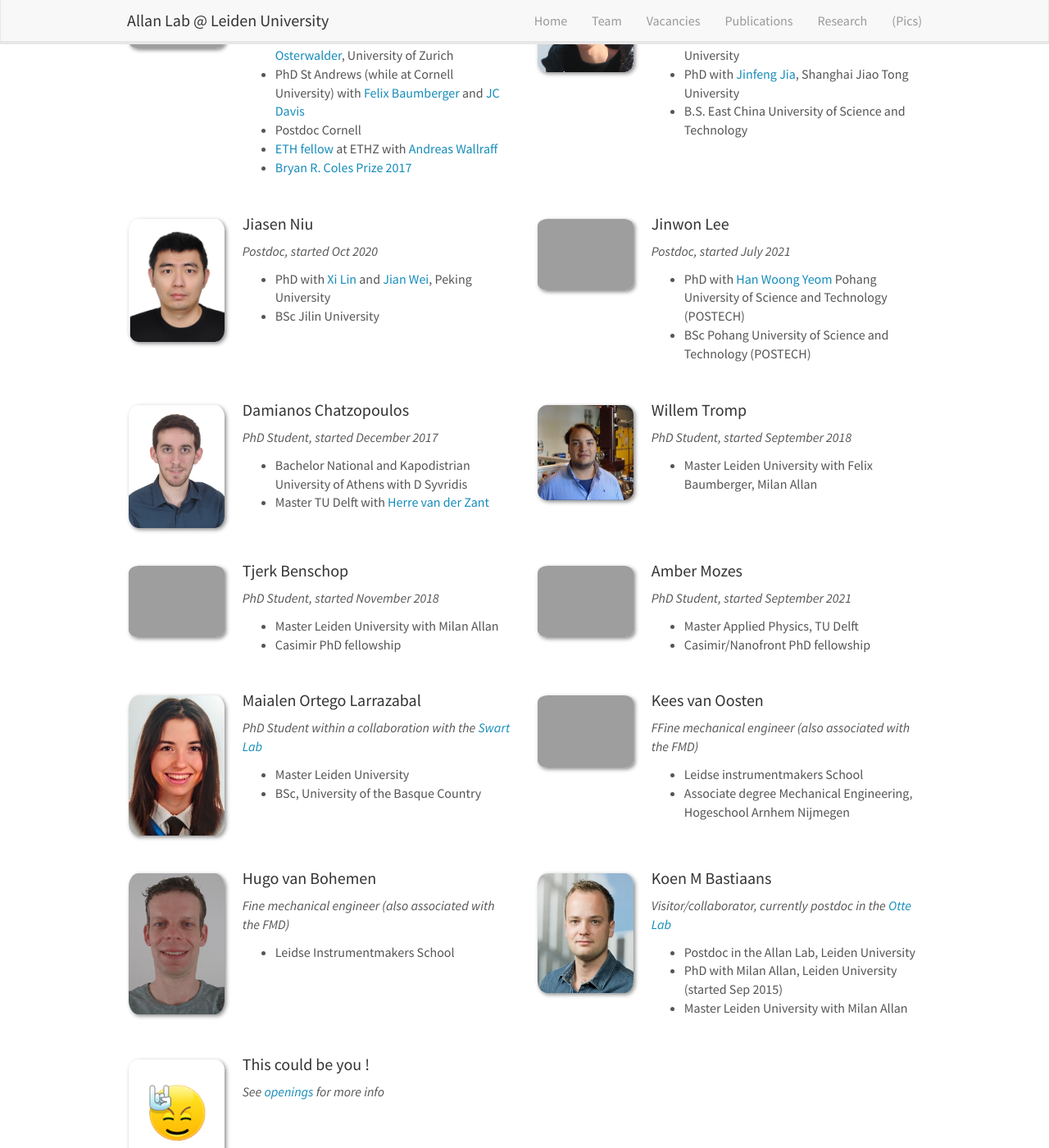
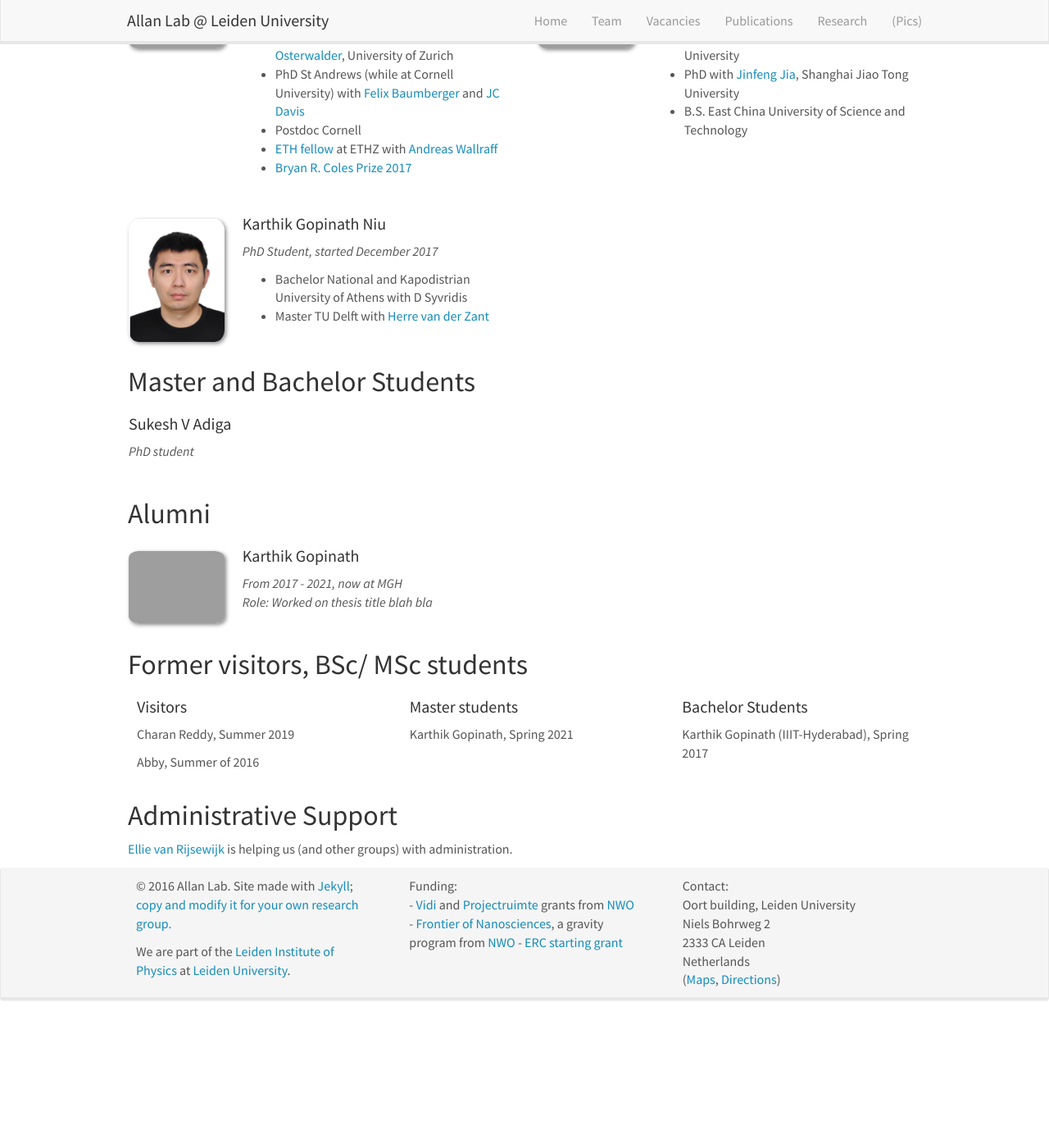
Before and after one commit to kharitz/shapets_website, a Jekyll site: the page built from _pages/team.md, in a window 1280 px wide and 1400 px high, scrolled down 320 px. Shown: the whole window at 82% size. Built offline with Jekyll 4.4.1, drawn with Linux system fonts in a browser that asks for light colours; nearby versions of some CDN libraries; after the commit the page ends 1562 px from its top, so only the background shows below that; some of the changed text lies outside the part shown.

Commit message:
Update team_members.yml

```diff
--- a/_data/team_members.yml
+++ b/_data/team_members.yml
@@ -1,7 +1,7 @@
-- name: Milan P Allan
-  photo: Milan1.jpg
-  info: Associate professor, started Jan 2015
-  email: milan.allan@gmail.com
+- name: Herve Lombaert
+  photo: hv.jpg
+  info: Professor, started Jan 2017
+  email: h.v@gmail.com
   number_educ: 5
   education1: Master ETHZ, Diplomarbeit with <a href="http://www.physik.uzh.ch/groups/osterwalder/">J Osterwalder</a>, University of Zurich
   education2: PhD St Andrews (while at Cornell University) with <a href="http://dpmc.unige.ch/gr_baumberger/index.html">Felix Baumberger</a> and <a href="http://davisgroup.lassp.cornell.edu/">JC Davis</a>
@@ -9,111 +9,20 @@
   education4: <a href="http://www.ethfellows.ethz.ch/">ETH fellow</a> at ETHZ with <a href="https://qudev.phys.ethz.ch">Andreas Wallraff</a>
   education5: <a href="https://www.universiteitleiden.nl/en/news/2017/07/milan-allan-wins-bryan-r.-coles-prize">Bryan R. Coles Prize 2017</a>
 
-- name: Jianfeng (Jacky) Ge
-  photo: Jacky.jpg
-  info: Postdoc, started Oct 2019
-  email: ge@Physics.LeidenUniv.nl
+- name: Christian Desrosiers
+  photo: cd.jpg
+  info: Professor, started Oct 2010
+  email: cd@etsmtl.ca
   number_educ: 3
   education1: Postdoc with <a href="http://hoffman.physics.harvard.edu">Jenny Hoffman</a>, Harvard University
   education2: PhD with <a href="https://www.physics.sjtu.edu.cn/en/people/1/jfJia">Jinfeng Jia</a>, Shanghai Jiao Tong University
   education3: B.S. East China University of Science and Technology
 
-- name: Jiasen Niu
+- name: Karthik Gopinath Niu
   photo: Jiasen.png
-  info: Postdoc, started Oct 2020
-  email: niu@physics.leidenuniv.nl
-  number_educ: 2
-  education1: PhD with <a href="http://www2.phy.pku.edu.cn/~xilin/group-members.html">Xi Lin</a> and <a href="http://faculty.pku.edu.cn/JianWangGroup/en/zhym/25393/list/index.htm">Jian Wei</a>, Peking University
-  education2: BSc Jilin University
-
-- name: Jinwon Lee
-  photo: Jinwon.jpg
-  info: Postdoc, started July 2021
-  email: jwlee0421@postech.ac.kr
-  number_educ: 2
-  education1: PhD with <a href="https://caldes.ibs.re.kr/html/caldes_en/">Han Woong Yeom</a> Pohang University of Science and Technology (POSTECH)
-  education2: BSc Pohang University of Science and Technology (POSTECH)
-
-- name: Damianos Chatzopoulos
-  photo: Damianos.jpg
   info: PhD Student, started December 2017
   email: chatzopoulos@Physics.LeidenUniv.nl
   number_educ: 2
   education1: Bachelor National and Kapodistrian University of Athens with D Syvridis
   education2: Master TU Delft with <a href="http://vanderzantlab.tudelft.nl/">Herre van der Zant</a>
   education3:
-
-- name: Willem Tromp
-  photo: website_pic_willem.jpg
-  info: PhD Student, started September 2018
-  email: WTromp@physics.leidenuniv.nl
-  number_educ: 1
-  education1: Master Leiden University with Felix Baumberger, Milan Allan
-  education2:
-  education3:
-  education4:
-
-- name: Tjerk Benschop
-  photo: tjeruk.jpg
-  info: PhD Student, started November 2018
-  email: benschop@physics.leidenuniv.nl
-  number_educ: 2
-  education1: Master Leiden University with Milan Allan
-  education2: Casimir PhD fellowship
-  education3:
-  education4:
-
-- name: Amber Mozes
-  photo: Amber.png
-  info: PhD Student, started September 2021
-  email: b
-  number_educ: 2
-  education1: Master Applied Physics, TU Delft
-  education2: Casimir/Nanofront PhD fellowship
-  education3:
-  education4:
-
-- name: Maialen Ortego Larrazabal
-  photo: Maialen.png
-  info: PhD Student within a collaboration with the <a href="http://www.ingmarswart.nl">Swart Lab</a>
-  email: b
-  number_educ: 2
-  education1: Master Leiden University
-  education2: BSc, University of the Basque Country
-  education3:
-  education4:
-
-- name: Kees van Oosten
-  photo: DSC_1032.JPG
-  info: FFine mechanical engineer (also associated with the FMD)
-  email: Oosten@fmd.physics.leidenuniv.nl
-  number_educ: 2
-  education1: Leidse instrumentmakers School
-  education2: Associate degree Mechanical Engineering, Hogeschool Arnhem Nijmegen
-
-- name: Hugo van Bohemen
-  photo: hugo.jpg
-  info: Fine mechanical engineer (also associated with the FMD)
-  email: h.s.m.van.bohemen@physics.leidenuniv.nl
-  number_educ: 1
-  education1: Leidse Instrumentmakers School
-  education2:
-
-- name: Koen M Bastiaans
-  photo: Koen.jpg
-  info: Visitor/collaborator, currently postdoc in the <a href="https://ottelab.tudelft.nl">Otte Lab</a>
-  email: Bastiaans@Physics.LeidenUniv.nl
-  number_educ: 3
-  education1: Postdoc in the Allan Lab, Leiden University
-  education2: PhD with Milan Allan, Leiden University (started Sep 2015)
-  education3: Master Leiden University with Milan Allan
-
-- name: "This could be you !"
-  photo: rock.jpg
-  info: See <a href="http://www.allanlab.org/vacancies">openings</a> for more info
-  email: milan.allan@gmail.com
-  number_educ: 0
-  education1:
-  education2:
-  education3:
-  education4:
```
